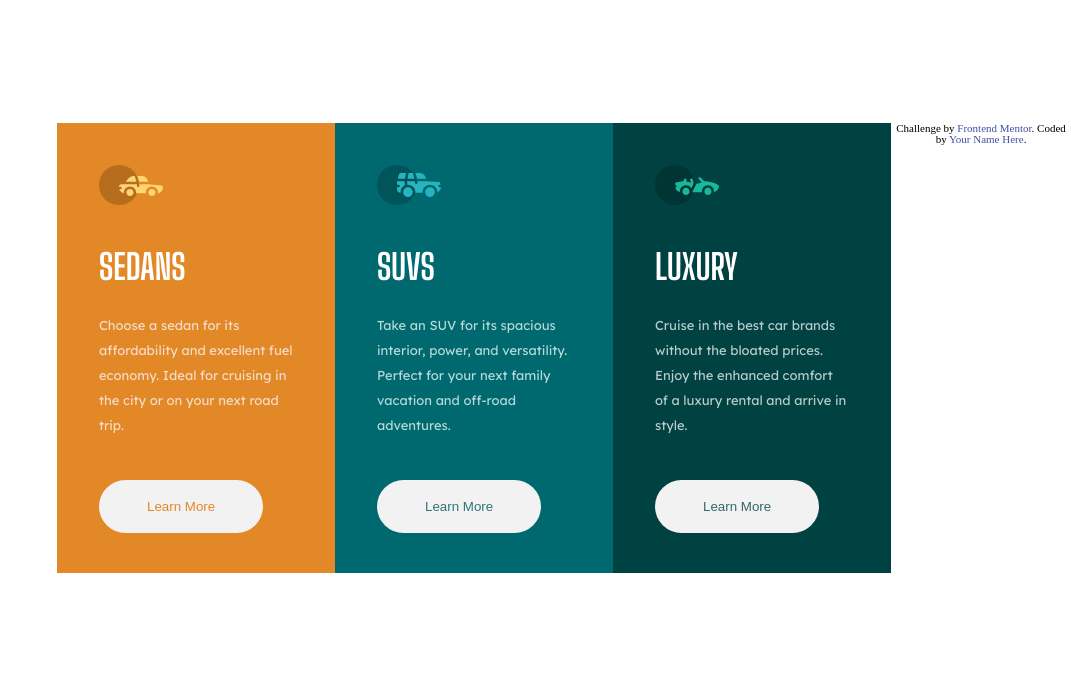
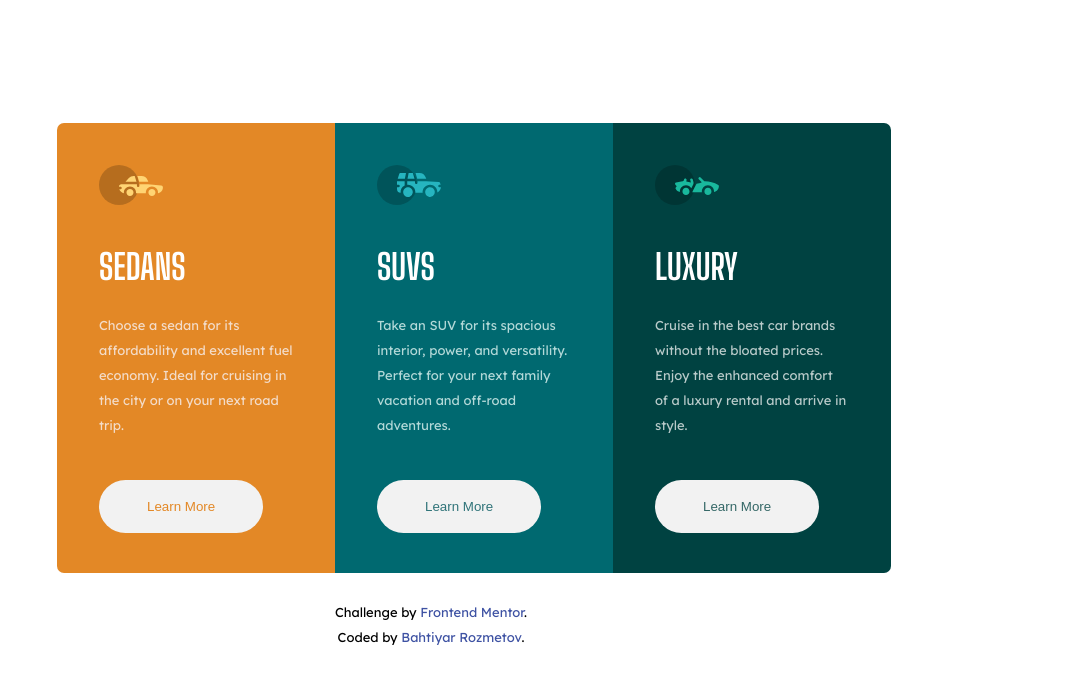
Before and after one commit to zakEther/3-column-preview-card, a plain HTML site: page index.html in a window 1280 px wide. Shown: the whole page, without its empty margins (209-1280 px from the left). Drawn offline with Linux system fonts and the light colour scheme.

Commit message:
updated files

```diff
--- a/CSS/styles.css
+++ b/CSS/styles.css
@@ -62,6 +62,7 @@ padding: .5em 0 .5em .5em;
 
 .container {
   margin: 123px 266px;
+  border-radius: 20px;
 }
 
 /* sedans section stylesheet start here */
@@ -72,6 +73,8 @@ padding: .5em 0 .5em .5em;
   height: 450px;
   display: block;
   float: left;
+  border-top-left-radius: 7px;
+  border-bottom-left-radius: 7px;
 }
 
 .sedans-icon {
@@ -148,6 +151,8 @@ padding: .5em 0 .5em .5em;
   height: 450px;
   display: block;
   float: left;
+  border-top-right-radius: 7px;
+  border-bottom-right-radius: 7px;
 }
 
 .luxury-icon {
@@ -182,7 +187,13 @@ padding: .5em 0 .5em .5em;
 
 .attribution {
   font-size: 11px;
+  display: block;
   text-align: center;
+  position: absolute;
+  bottom: 800px;
+  top: 600px;
+  right: 0px;
+  left: 0px;
 }
 
 .attribution a {
--- a/index.html
+++ b/index.html
@@ -18,7 +18,7 @@
       <p>Choose a sedan for its affordability and excellent fuel economy. Ideal for cruising in the city
         or on your next road trip.</p>
       <button class="sedans-btn">Learn More</button>
-      </div>
+    </div>
     </div>
     <div class="suvs-section">
       <img src="images/icon-suvs.svg" alt="suvs-icon" class="suvs-icon">
@@ -35,11 +35,9 @@
       <button class="luxury-btn">Learn More</button>
     </div>
   </div>
-  <footer>
     <div class="attribution">
-      Challenge by <a href="https://www.frontendmentor.io?ref=challenge" target="_blank">Frontend Mentor</a>.
-      Coded by <a href="#">Your Name Here</a>.
+      <p>Challenge by <a href="https://www.frontendmentor.io?ref=challenge" target="_blank">Frontend Mentor</a>.</p>
+      <p>Coded by <a href="https://github.com/zakEther">Bahtiyar Rozmetov</a>.</p>
     </div>
-  </footer>
 </body>
 </html>
```
